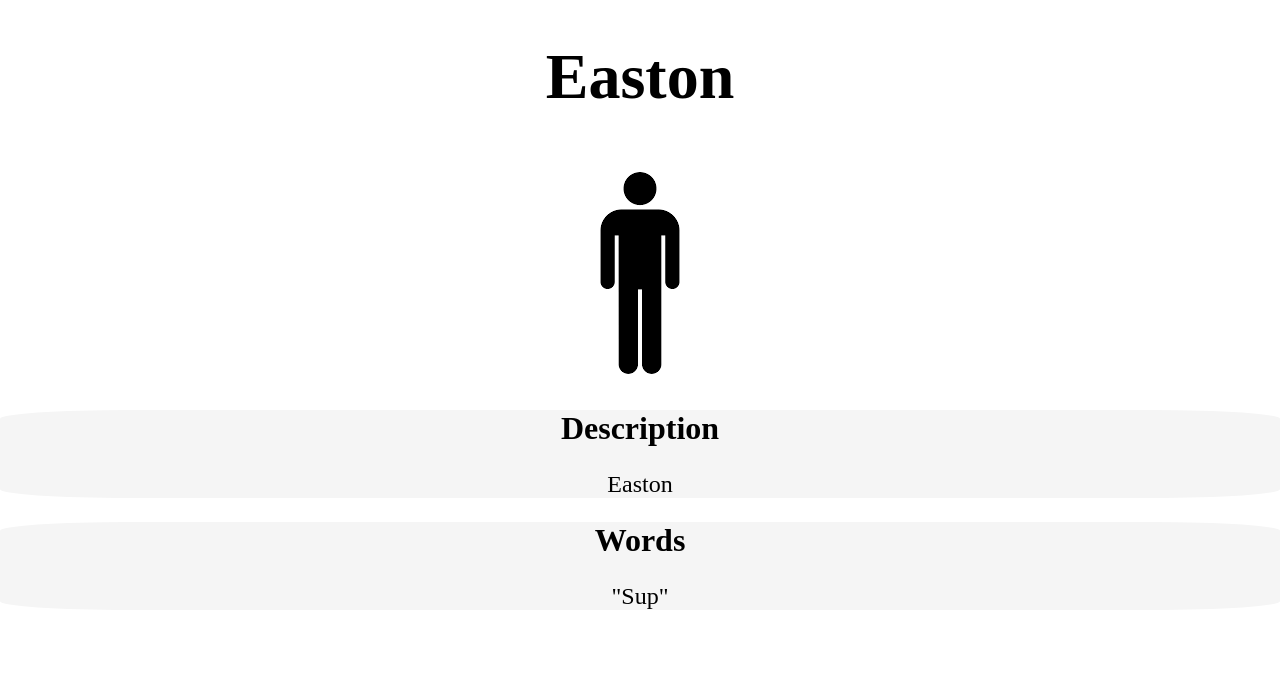
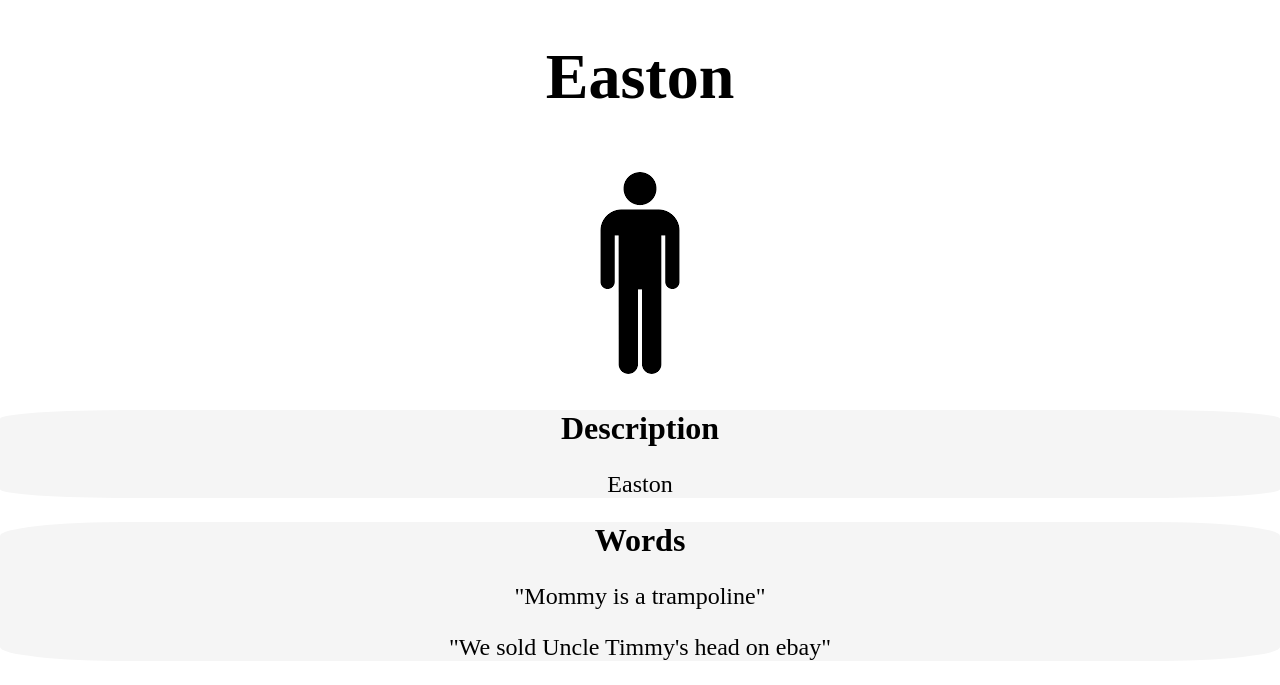
Before and after one commit to NatoTatoSHC/NateWorks-News, a plain HTML site: page Microbat-News/people/Easton.html in a window 1280 px wide. Shown: the part 117-802 px from the top of the page. Drawn offline with Linux system fonts and the light colour scheme.

Commit message:
Add files via upload

```diff
--- a/Microbat-News/people/Easton.html
+++ b/Microbat-News/people/Easton.html
@@ -46,7 +46,7 @@
     </head>
     <body>
         <header>
-            <img src="../img/microbatnews.png" width="8%" onclick="location.assign('..')"/>
+            <img src="../img/microbatnews.png" width="8%" onclick="location.assign('../')"/>
             <h1>Microbat News - Easton</h1>
         </header>
         <div id="body">
@@ -58,7 +58,8 @@
             </div>
             <div id="pers">
                 <h1>Words</h1>
-                <p>"Sup"</p>
+                <p>"Mommy is a trampoline"</p>
+                <p>"We sold Uncle Timmy's head on ebay"</p>
             </div>
         </div>
     </body>
```
